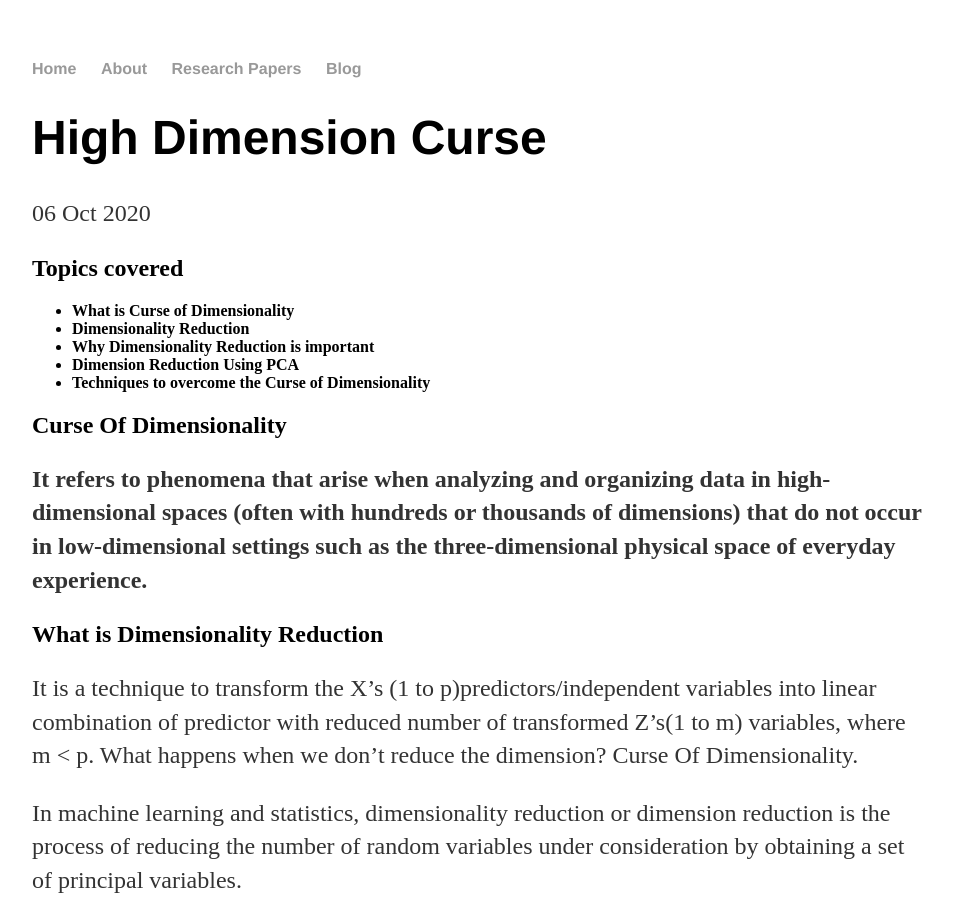
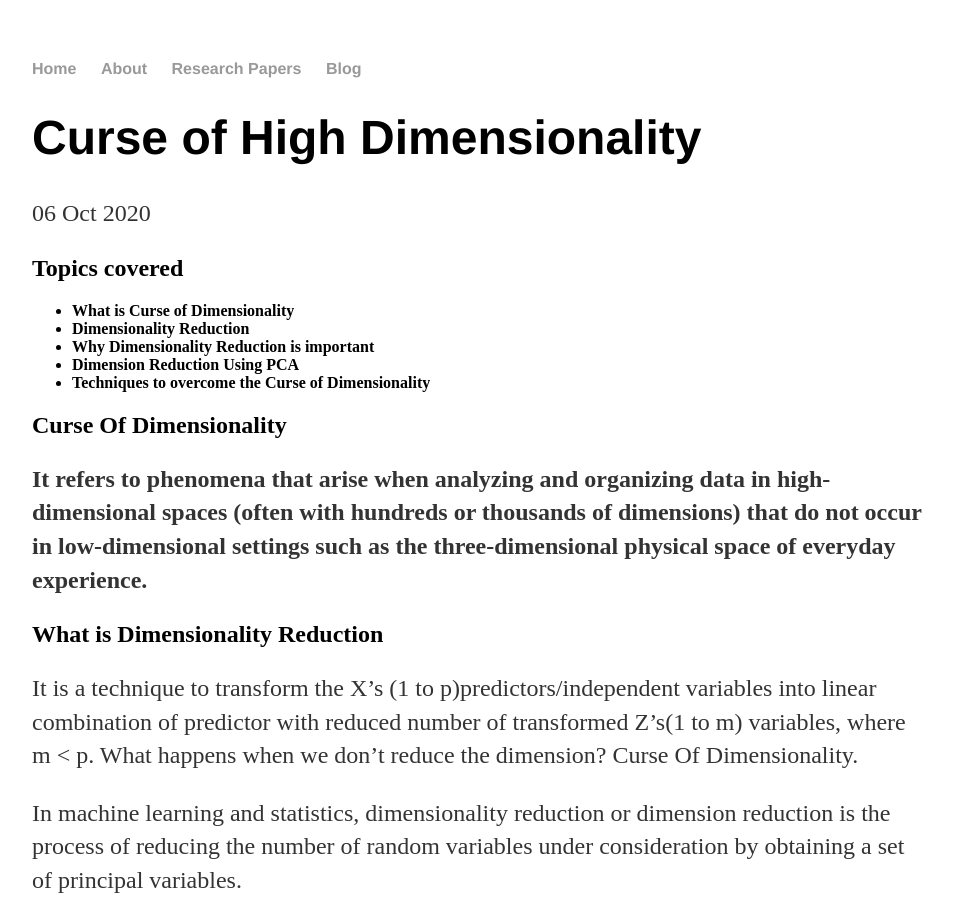
Before and after one commit to Mayurji/mayurji.github.io, a Jekyll site: the page built from _posts/2020-10-06-HighDimension.markdown, in a window 1280 px wide and 900 px high. Shown: the whole window, without its empty margins (160-1113 px from the left). Built offline with Jekyll 4.4.1, drawn with Linux system fonts in a browser that asks for light colours; some of the changed lines change nothing that is shown.

Commit message:
Update 2020-10-06-HighDimension.markdown

```diff
--- a/_posts/2020-10-06-HighDimension.markdown
+++ b/_posts/2020-10-06-HighDimension.markdown
@@ -1,8 +1,8 @@
 ---
 layout: post
-title:  "High Dimension Curse"
+title:  Curse of High Dimensionality
+description: why high high dimensional data is difficult to act on and why its important to reduce the dimension.
 date:   2020-10-06 13:43:52 +0530
-categories: jekyll update
 ---
 
 ## **Topics covered**
```
